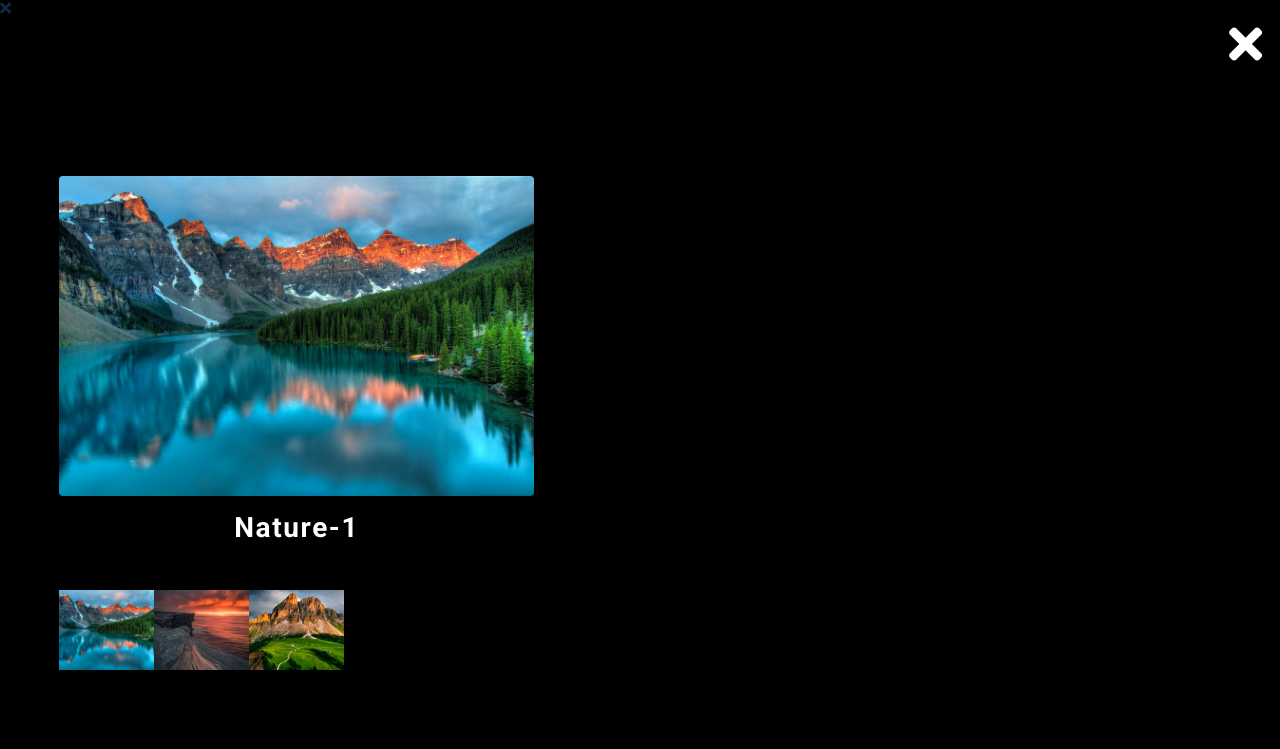
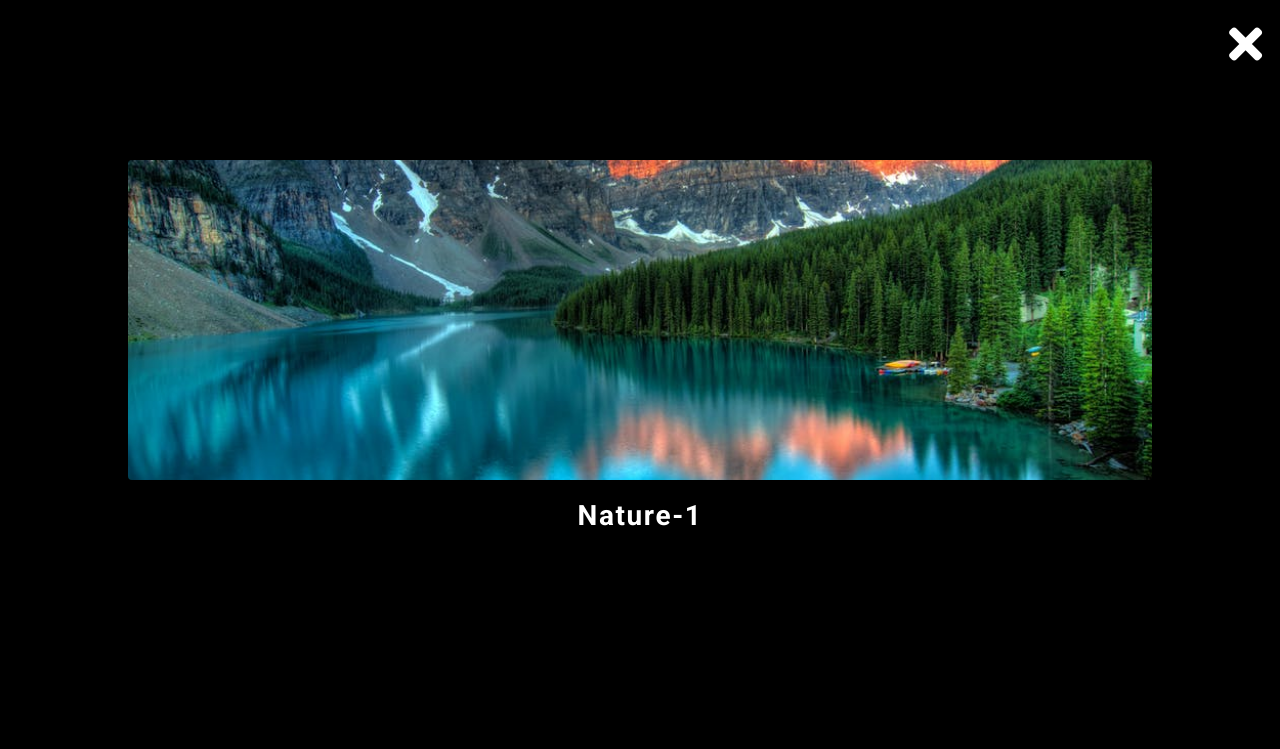
Before and after one commit to AlexN235/small-javascript-projects, a plain HTML site: page Gallery/index.html in a window 1280 px wide. Both pictures are taken after a click on the picture 239 px from the left and 200 px from the top of the page. Shown: the top 749 px of the page. Drawn offline with nearby package versions, Linux system fonts and the light colour scheme.

Commit message:
finished gallery

```diff
--- a/Gallery/app.js
+++ b/Gallery/app.js
@@ -10,30 +10,34 @@
 
 const modal = document.querySelector('.modal');
 const closeBtn = document.querySelector('.close-btn');
+const sections = document.querySelectorAll('.section');
+
+// modal
+const mainImg = document.querySelector('.main-img');
+const imgName = document.querySelector('.image-name');
 const modalContent = document.querySelector('.modal-content');
+
+const nature = document.querySelector('.nature');
+const city = document.querySelector('.city');
+
 
 closeBtn.addEventListener('click', () => {
     modal.classList.remove("open");
 });
 
-const sections = document.querySelectorAll('.section');
 sections.forEach((sect) => {
     const imgSet = sect.children;
     Array.from(imgSet).forEach((img) => {
         img.addEventListener('click', () => {
+            // Make model appear
             modal.classList.add('open');
+
+            // change main image and name.
+            const name = img.title;
+            mainImg.src = `./images/${name}.jpeg`;
+            imgName.innerHTML = name;
+
+            // change selectable images
         });
-        console.log(modalContent);
-        //modalContent.innerHTML = `
-        //        <button class="prev-btn" />
-        //        <button class="next-btn" />
-        //        <img class='main-img' src="./images/nature-3.jpeg" alt="">
-        //        <h3 class="image-name">nature-1</h3>
-        //        <div class="modal-images">
-        //            <img class="modal-img selected" src="./images/nature-1.jpeg" title="nature-1" data-id="1">
-        //            <img class="modal-img selected" src="./images/nature-2.jpeg" title="nature-2" data-id="2">
-        //            <img class="modal-img selected" src="./images/nature-3.jpeg" title="nature-3" data-id="3">
-        //        </div>1
-        //        `
     });
 });
--- a/Gallery/index.html
+++ b/Gallery/index.html
@@ -27,21 +27,13 @@
     </section>
     <div class="modal">
         <button class="close-btn">
-            <i class="fas fa-times" />
+            <i class="fas fa-times"> </i>
         </button>
         <div class="modal-content">
-            <button class="prev-btn">
-            </button>
-            <button class="next-btn">
-            </button>
-
+            <button class="prev-btn"> </button>
+            <button class="next-btn"> </button>
             <img class='main-img' src="./images/nature-1.jpeg" alt="">
             <h3 class="image-name">nature-1</h3>
-            <div class="modal-images">
-                <img class="modal-img selected" src="./images/nature-1.jpeg" title="nature-1" data-id="1">
-                <img class="modal-img selected" src="./images/nature-2.jpeg" title="nature-2" data-id="2">
-                <img class="modal-img selected" src="./images/nature-3.jpeg" title="nature-3" data-id="3">
-            </div>
         </div>
     </div>
 
```
